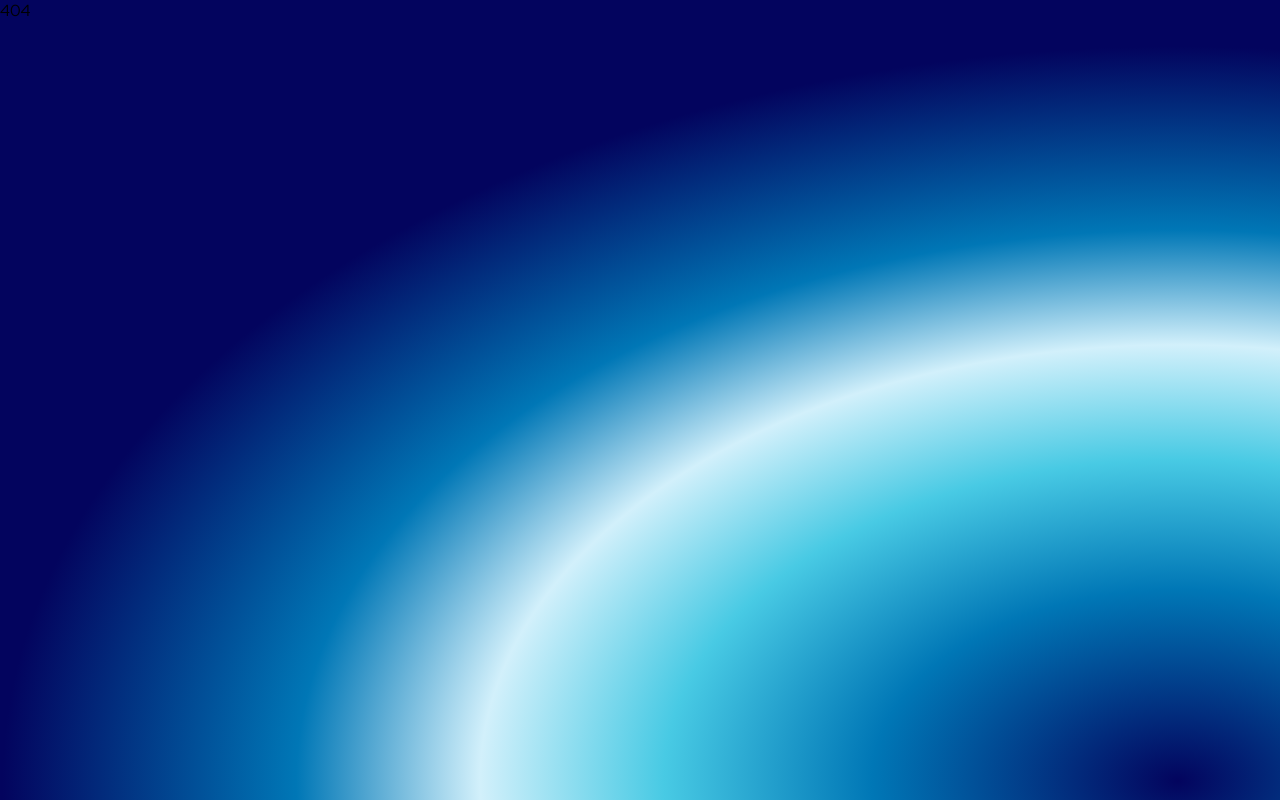
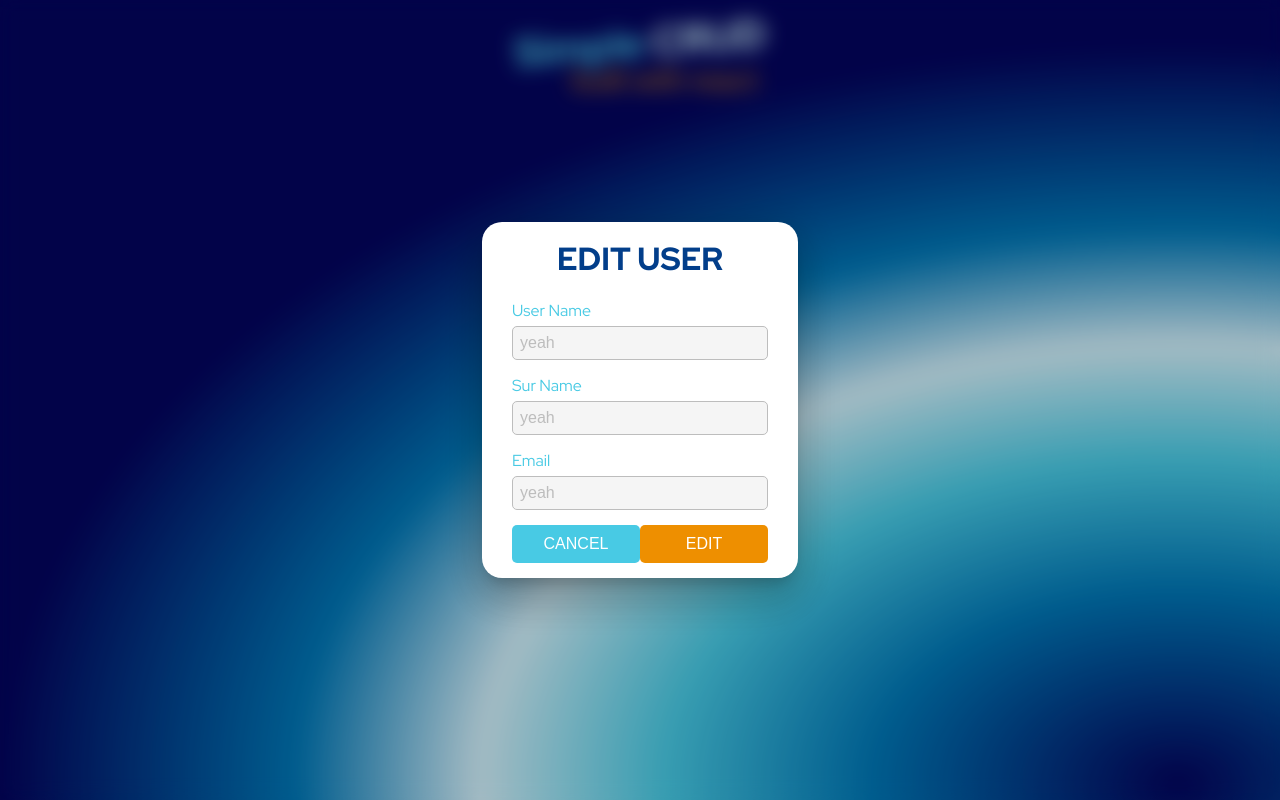
Before and after one commit to adj87/simple-crud, a React (Create React App) app: page /edit in a window 1280 px wide. Built offline with nearby package versions, Linux system fonts and the light colour scheme.

Commit message:
made first layout approach for edit view

```diff
--- /dev/null
+++ b/src/app/EditView/index.jsx
@@ -0,0 +1,29 @@
+import React from 'react';
+import styled from 'styled-components';
+import Modal from '../../components/Modal';
+import Header from '../../components/Header';
+import Input from '../../components/Input';
+import Button from '../../components/Button';
+
+const ButtonsWrapper = styled.div`
+  display: flex;
+`;
+
+const EditView = () => (
+  <>
+    <Header />
+    <Modal header="Edit user">
+      <Input label="User Name" value="yeah" />
+      <Input label="Sur Name" value="yeah" />
+      <Input label="Email" value="yeah" />
+      <ButtonsWrapper>
+        <Button onClick={() => console.log('ads')}>Cancel</Button>
+        <Button color="secondary" onClick={() => console.log('ads')}>
+          Edit
+        </Button>
+      </ButtonsWrapper>
+    </Modal>
+  </>
+);
+
+export default EditView;
--- a/src/routes.jsx
+++ b/src/routes.jsx
@@ -1,10 +1,12 @@
 import React from 'react';
 import ListView from './app/ListView';
 import LoginView from './app/LoginView';
+import EditView from './app/EditView';
 
 const routes = [
   { path: '/login', component: LoginView },
   { path: ['/', '/home'], component: ListView, exact: true },
+  { path: ['/', '/edit'], component: EditView, exact: true },
   { path: '*', component: () => <div>404</div> },
 ];
 
```
